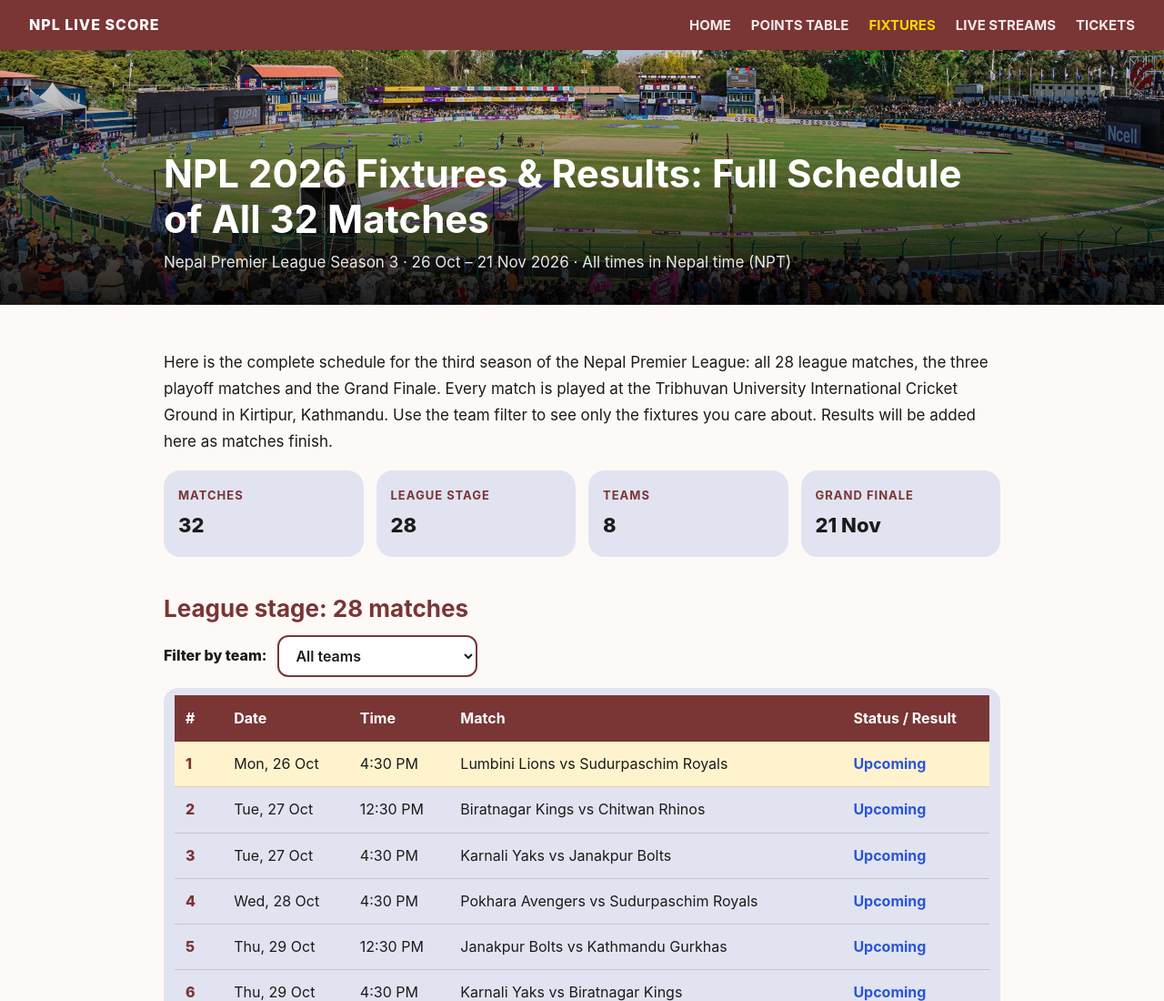
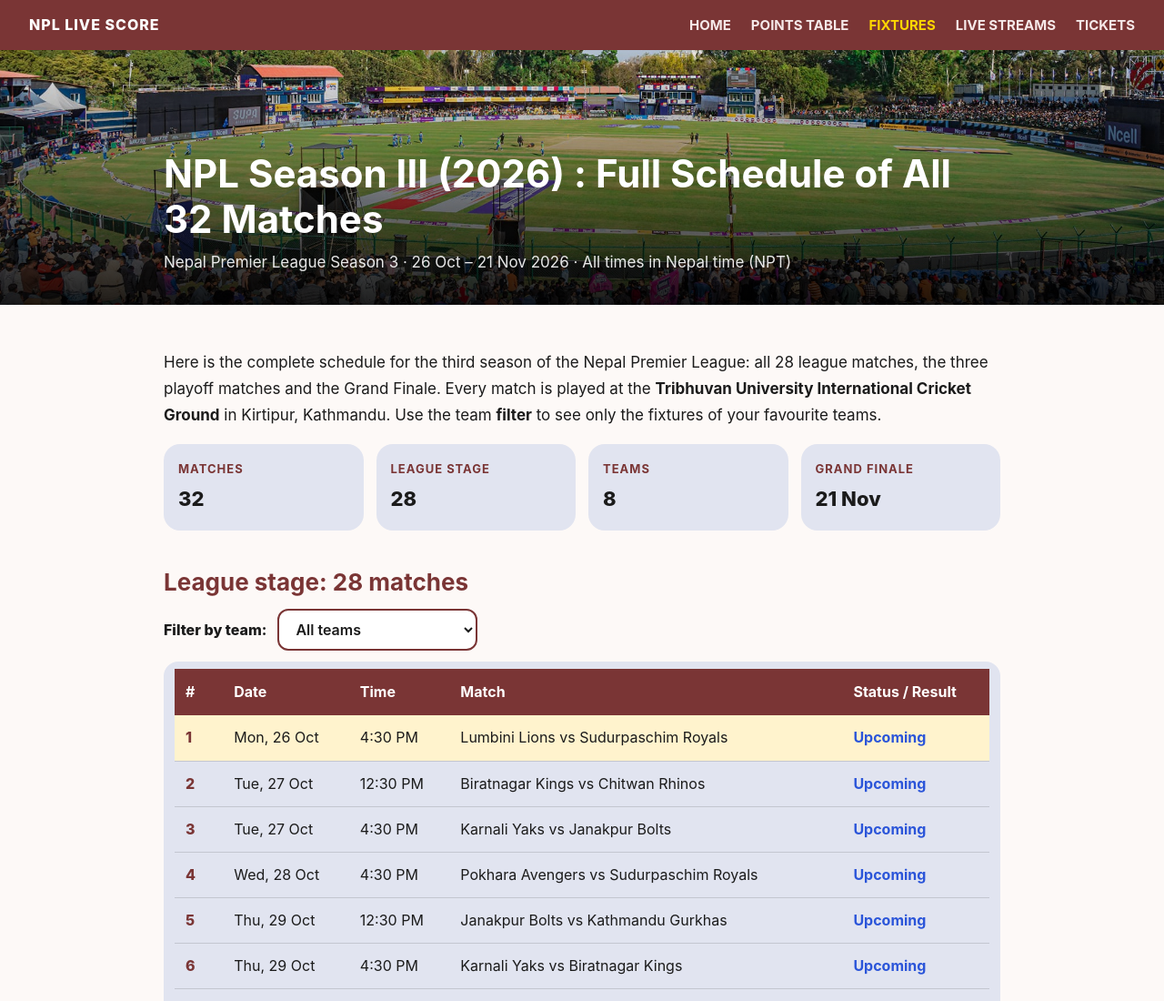
Before and after one commit to immycaulher-source/criclive, a website: page pages/fixtures.html in a window 1280 px wide. Shown: the top 1100 px of the page at 91% size. Drawn offline with Linux system fonts and the light colour scheme; files whose address does not match are found by name.

Commit message:
keywords opti

```diff
--- a/pages/fixtures.html
+++ b/pages/fixtures.html
@@ -3,7 +3,7 @@
 <title>NPL 2026 Fixtures &amp; Results: Full Schedule of All 32 Matches | NPL Live Score</title>
 <script async src="https://pagead2.googlesyndication.com/pagead/js/adsbygoogle.js?client=ca-pub-4118893256323280" crossorigin="anonymous"></script>
 <meta name="viewport" content="width=device-width, initial-scale=1">
-<meta name="description" content="Full Nepal Premier League 2026 fixtures and results: all 28 league matches, playoffs and the Grand Finale with dates, times and teams. Filter by team.">
+<meta name="description" content="Nepal Premier League 2026 fixtures(schedule): Schedule for all 28 league matches, playoffs and the Grand Finale with dates, times and teams. Filter by team.">
 <meta name="robots" content="index, follow, max-image-preview:large">
 <!-- Google tag (gtag.js) -->
 <script async src="https://www.googletagmanager.com/gtag/js?id=G-77DDD63W1P"></script>
@@ -82,12 +82,12 @@
 </header>
 
 <section class="hero"><div class="in">
-  <h1>NPL 2026 Fixtures &amp; Results: Full Schedule of All 32 Matches</h1>
+  <h1>NPL Season III (2026) : Full Schedule of All 32 Matches</h1>
   <p>Nepal Premier League Season 3 &middot; 26 Oct &ndash; 21 Nov 2026 &middot; All times in Nepal time (NPT)</p>
 </div></section>
 
 <main>
-<p>Here is the complete schedule for the third season of the Nepal Premier League: all 28 league matches, the three playoff matches and the Grand Finale. Every match is played at the Tribhuvan University International Cricket Ground in Kirtipur, Kathmandu. Use the team filter to see only the fixtures you care about. Results will be added here as matches finish.</p>
+<p>Here is the complete schedule for the third season of the Nepal Premier League: all 28 league matches, the three playoff matches and the Grand Finale. Every match is played at the <b>Tribhuvan University International Cricket Ground</b> in Kirtipur, Kathmandu. Use the team <b>filter</b> to see only the fixtures of your favourite teams.</p>
 
 <div class="cards">
   <div class="c"><b>Matches</b><span>32</span></div>
```
